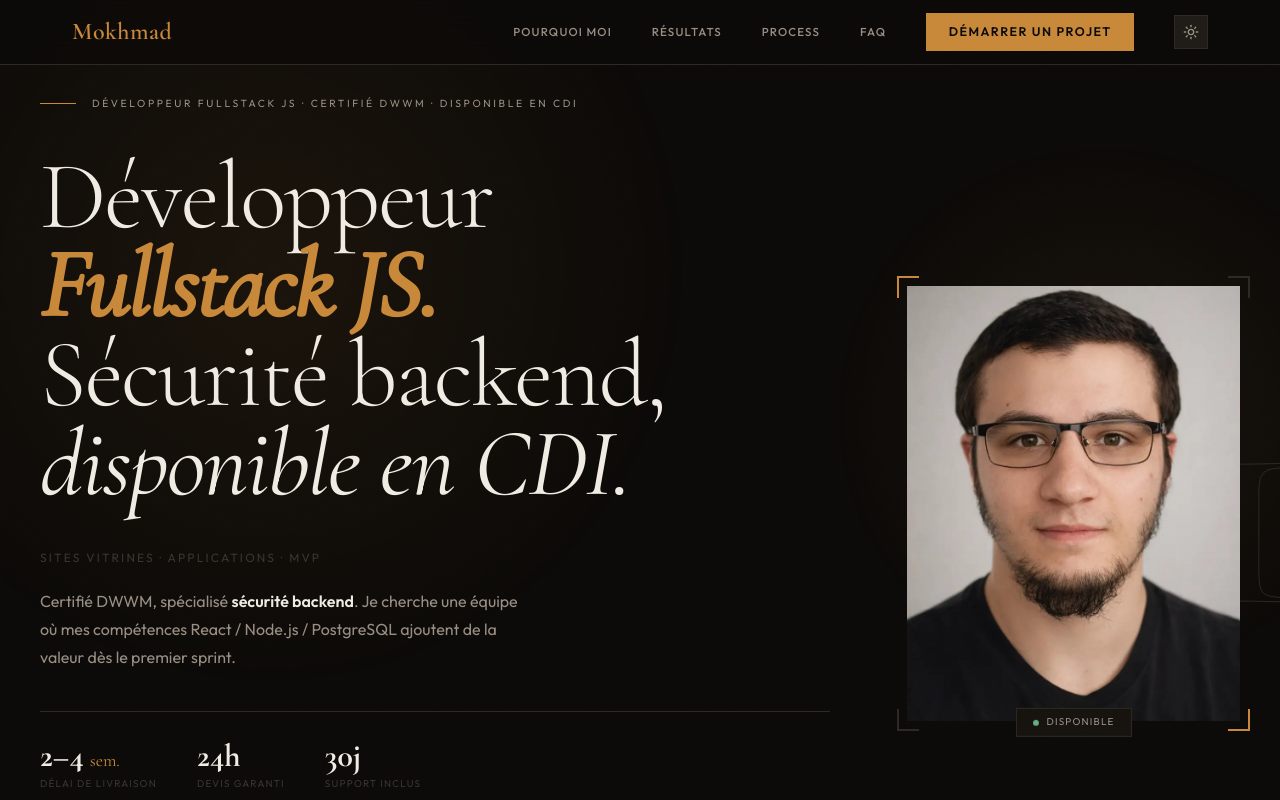
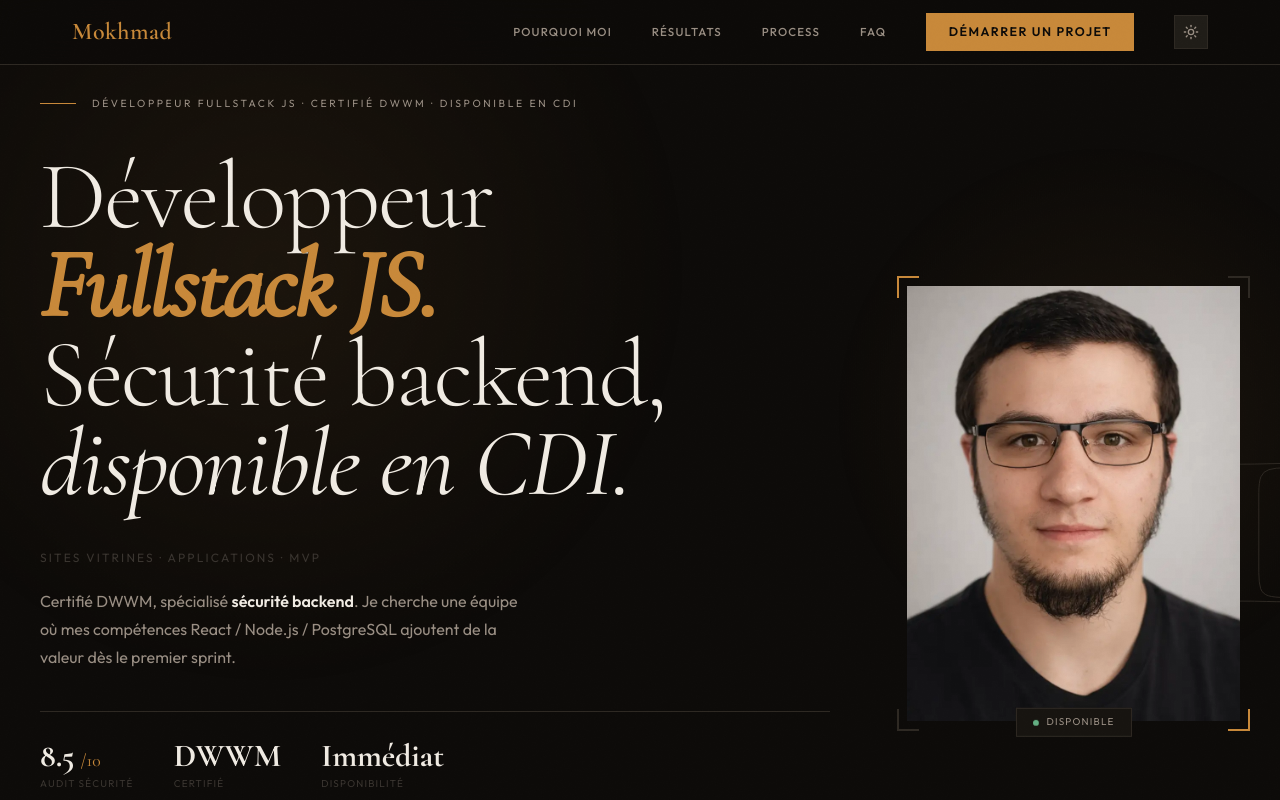
Before and after one commit to NMokhmad/business-portfolio, a React (Vite) app: page / in a window 1280 px wide. Shown: the top 800 px of the page. Built offline with nearby package versions, Linux system fonts and the light colour scheme.

Commit message:
feat(cdi): remplacer stats freelance par métriques candidat CDI dans le hero

```diff
--- a/src/components/Hero.jsx
+++ b/src/components/Hero.jsx
@@ -130,9 +130,9 @@ const Hero = ({ scrollToContact, scrollToSection }) => {
               }}
             >
               {[
-                { value: '2–4', unit: ' sem.', label: 'Délai de livraison' },
-                { value: '24h', unit: '', label: 'Devis garanti' },
-                { value: '30j', unit: '', label: 'Support inclus' },
+                { value: '8.5', unit: ' /10', label: 'Audit sécurité' },
+                { value: 'DWWM', unit: '', label: 'Certifié' },
+                { value: 'Immédiat', unit: '', label: 'Disponibilité' },
               ].map(({ value, unit, label }) => (
                 <div key={label}>
                   <div
```
